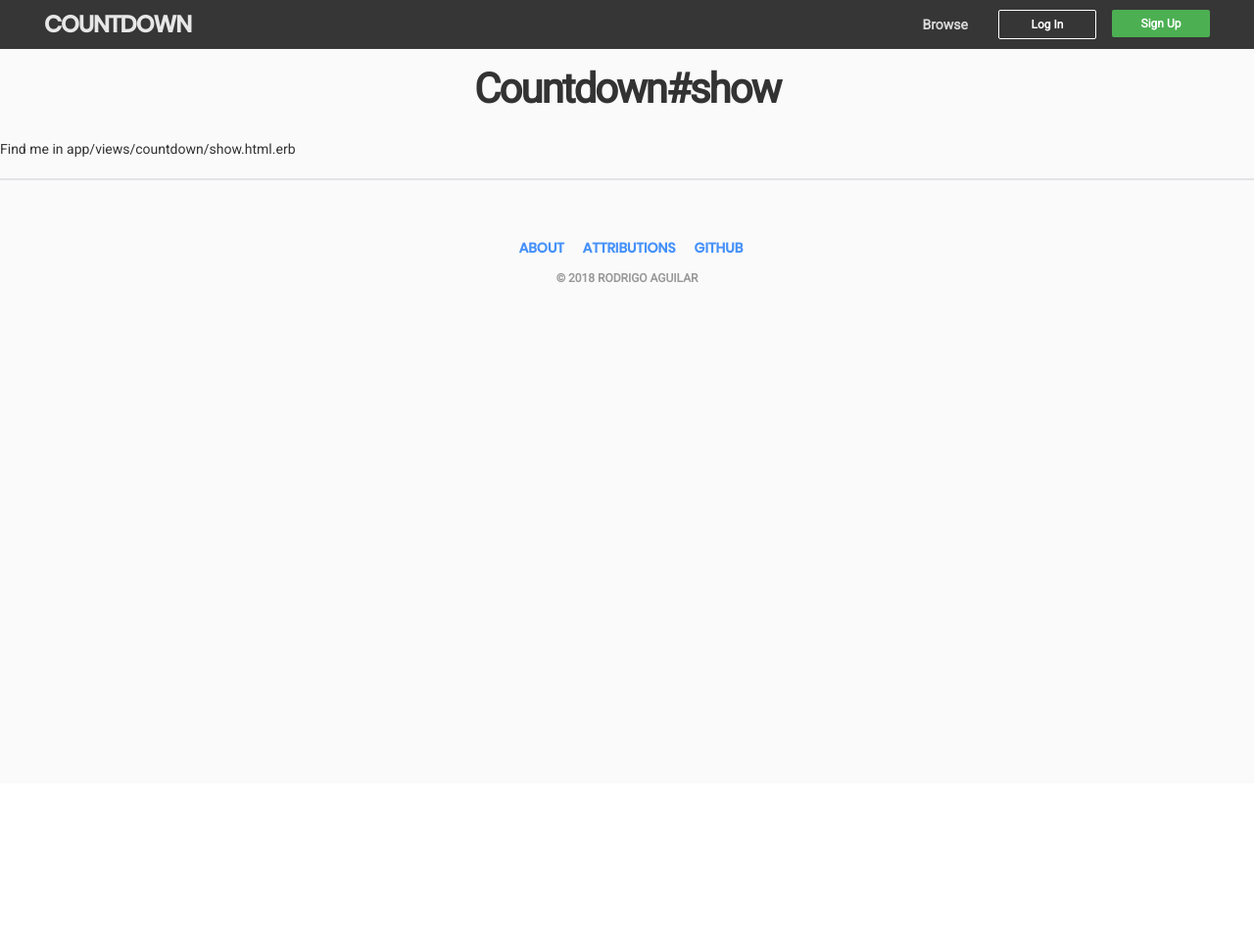
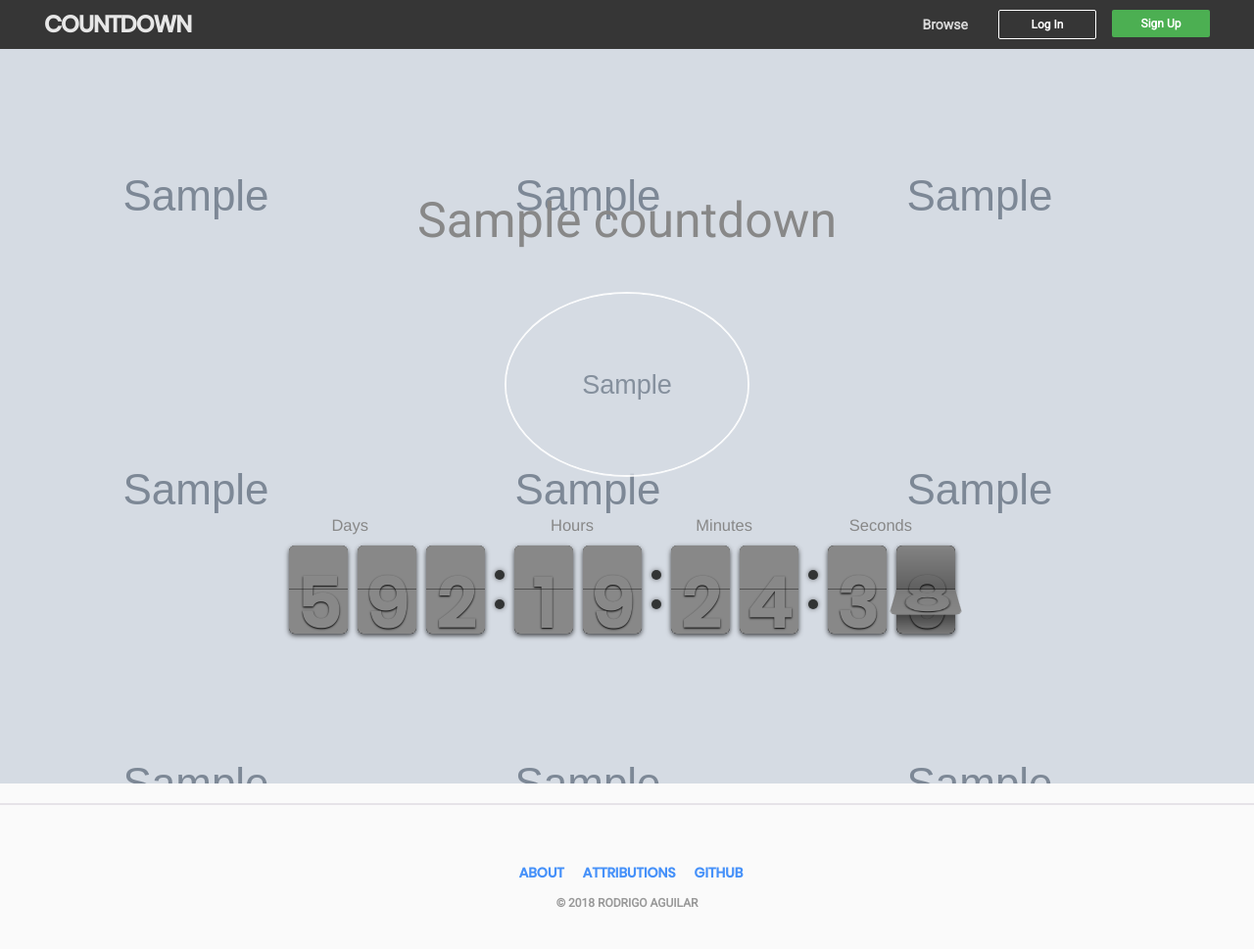
Before and after one commit to raguila8/countdown_app, a Rails app: page /countdowns/1 in a window 1280 px wide. Shown: the whole page at 98% size. Before the commit the page ends 289 px from the top, so only its background shows below. Run offline with Rails 7, Linux system fonts and the light colour scheme; tables that the repository leaves empty hold one stand-in row (values such as "Sample post"); grey boxes marked "Sample" are stand-in pictures; style sheets or scripts are compiled from the project's sources; some libraries are stand-ins or nearby versions.

Commit message:
countdown#show controller and view, fix image upload bug and successfully change countdown colors

```diff
--- a/app/assets/javascripts/countdown.js
+++ b/app/assets/javascripts/countdown.js
@@ -1,5 +1,25 @@
-$(document).on('ready turbolinks:load', function() {
+$(document).on('turbolinks:load', function() {
   var AUTH_TOKEN = $('meta[name=csrf-token]').attr('content');
+
+  if ($("#countdown-show").length) {
+    var clock;
+
+    // Grab the current date
+    var currentDate = new Date();
+
+    // Set some date in the future. In this case, it's always Jan 1
+    var futureDate  = new Date($("#countdown-date").val());
+
+    // Calculate the difference in seconds between the future and current date
+    var diff = futureDate.getTime() / 1000 - currentDate.getTime() / 1000;
+
+    // Instantiate a coutdown FlipClock
+	  clock = $('.clock').FlipClock(diff, {
+      clockFace: 'DailyCounter',
+      countdown: true
+    });
+
+  }
 
   if ($('#regForm').length) {
 
@@ -59,13 +79,18 @@ $(document).on('ready turbolinks:load', function() {
 
     $("body").on('click', '.main-image-scroll .default-image', function() {
       $mainImagePreview.attr("src", $(this)[0].src);
-      $("#countdown_main_image").val($(this)[0].src);
+      // set local_main_image input value
+      $("#countdown_local_main_image").val($(this)[0].src);
+      //$("#countdown_main_image").val($(this)[0].src);
       mainImageURL = $(this)[0].src;
     });
 
     $("body").on('click', '.background-image-scroll .default-image', function() {
       $backgroundImagePreview.attr("src", $(this)[0].src);
-      $("#countdown_background_image").val($(this)[0].src);
+      // set local_background_image input value
+      $("#countdown_local_background_image").val($(this)[0].src);
+
+      //$("#countdown_background_image").val($(this)[0].src);
       backgroundImageURL = $(this)[0].src;
     });
 
@@ -78,16 +103,18 @@ $(document).on('ready turbolinks:load', function() {
       var reader = new FileReader();
       reader.onload = function(e){
         image_base64 = e.target.result;
-        if ($current_input.attr('id') == "countdown_main_image_dummy") {
+        if ($current_input.attr('id') == "countdown_main_image") {
           main_image_base64 = image_base64;
           mainImageURL = "";
+          $("#countdown_local_main_image").val("");
           $mainImagePreview.attr("src", image_base64);
-          $("#countdown_main_image").val($current_input.val());
+          //$("#countdown_main_image").val($current_input[0].files[0].path);
         } else {
           background_image_base64 = image_base64;
           backgroundImageURL = "";
+          $("#countdown_background_main_image").val("");
           $backgroundImagePreview.attr("src", image_base64);
-          $("#countdown_background_image").val($current_input.val());
+          //$("#countdown_background_image").val($current_input.val());
         }
       };
       reader.readAsDataURL(file);
@@ -168,6 +195,8 @@ $(document).on('ready turbolinks:load', function() {
         async: false,
 				data: {
           countdown: {
+            local_main_image: $('#countdown_local_main_image').val(),
+            local_background_image: $('#countdown_local_background_image').val(),
 					  name: parameters.get("countdown[name]"),
             date: parameters.get("countdown[date]"),
             main_image: parameters.get("countdown[main_image]"),
@@ -307,7 +336,7 @@ $(document).on('ready turbolinks:load', function() {
     $('#countdown_time_color').spectrum({
       preferredFormat: "hex",
       showInput: true,
-      color: "#ffffff"
+      color: "#cccccc"
     });
 
     $('#countdown_time_color').show();
@@ -316,7 +345,7 @@ $(document).on('ready turbolinks:load', function() {
     $('#countdown_clock_background_color').spectrum({
       preferredFormat: "hex",
       showInput: true,
-      color: "#ffffff"
+      color: "#333333"
     });
 
     $('#countdown_clock_background_color').show();
@@ -359,7 +388,6 @@ $(document).on('ready turbolinks:load', function() {
             var html = "<div id='error_explanation'><ul><li>" + data.error + "</li></ul></div>";
             $('#regForm h1').after(html);
           } else {
-            console.log("so far so good");
             $('#preview-modal .modal-body').empty();
             var countdown_html = "<div class='countdown' style='background: url(" + getBackgroundImageURL() + ") no-repeat center center fixed;'>" +
               "<header class='masthead'><div class='intro-body'><div class='container col-md-12'><div class='text-center'>" +
@@ -370,7 +398,7 @@ $(document).on('ready turbolinks:load', function() {
 
 
             $('#preview-modal .modal-body').append(countdown_html);
-            console.log("bad");
+
             var clock;
 
             // Grab the current date
@@ -388,8 +416,23 @@ $(document).on('ready turbolinks:load', function() {
               countdown: true
             });
 
-            $("#preview-modal").modal("show");
-            console.log("finsihed");
+
+            if ($("#flipclock-stylesheet").length) {
+              $("#flipclock-stylesheet").remove();
+            }
+
+            var sheet = document.createElement('style');
+            sheet.id = "flipclock-stylesheet";
+            sheet.innerHTML = ".flip-clock-label { color: " +
+              parameters.get("countdown[labels_color]") +
+              " !important;} .flip-clock-wrapper ul li a div div.inn { color: " +
+               parameters.get("countdown[time_color]") +
+               " !important; background-color: " +
+               parameters.get("countdown[clock_background_color]") +
+               " !important;}";
+             document.body.appendChild(sheet);
+
+             $("#preview-modal").modal("show");
           }
 
         }
--- a/app/assets/javascripts/users.js
+++ b/app/assets/javascripts/users.js
@@ -1,4 +1,4 @@
-$(document).on('ready turbolinks:load', function() {
+$(document).on('turbolinks:load', function() {
   $('.following-scroll').flickity( {
     // options
     cellAlign: 'left',
--- a/app/assets/stylesheets/countdown.scss
+++ b/app/assets/stylesheets/countdown.scss
@@ -118,7 +118,7 @@
 	  margin-bottom: 45px;
   }
 
-  .rounded-circle {
+  .rounded-circle, .img-circle {
 	  opacity:0.9;
 	  border: 2px solid #fff;
   }
@@ -136,7 +136,7 @@
   margin: 0 auto;
   margin-top: 20px;
   margin-bottom: 20px;
-  max-width: 620px;
+  max-width: 700px;
 }
 
 .next-prev-btn {
@@ -216,3 +216,7 @@
   font-size: 14px;
   color: #394252;
 }
+
+#countdown-show {
+  height: calc(100vh - 50px);
+}
--- a/app/assets/stylesheets/shared.scss
+++ b/app/assets/stylesheets/shared.scss
@@ -34,6 +34,12 @@ a, .link {
     opacity: 0.8 !important;
     text-decoration: none;
   }
+}
+
+/* display */
+
+.hidden {
+  display: none;
 }
 
 
--- a/app/controllers/countdowns_controller.rb
+++ b/app/controllers/countdowns_controller.rb
@@ -3,16 +3,28 @@ class CountdownsController < ApplicationController
   end
 
   def show
+    @countdown = Countdown.find(params[:id])
   end
 
   def edit
   end
 
   def create
-    if params[:commit] == "Preview"
+    @countdown = Countdown.new(countdown_params)
+    if !params[:countdown][:local_main_image].empty?
+      @countdown.main_image = File.open(File.join(Rails.root, "/public/#{params[:countdown][:local_main_image]}"))
+    end
 
+    if !params[:countdown][:local_background_image].empty?
+      @countdown.background_image = File.open(File.join(Rails.root, "/public/#{params[:countdown][:local_background_image]}"))
     end
-    redirect_to user_path(current_user.id)
+
+    if @countdown.save
+      flash[:sucess] = "New Countdown Created!"
+      redirect_to @countdown
+    else
+      render 'new'
+    end
   end
 
   def destroy
@@ -25,6 +37,15 @@ class CountdownsController < ApplicationController
   def next
     respond_to do |format|
       @countdown = Countdown.new(countdown_params)
+      if !params[:countdown][:local_main_image].empty?
+        @countdown.main_image = File.open(File.join(Rails.root, "/public/#{params[:countdown][:local_main_image]}"))
+
+      end
+
+      if !params[:countdown][:local_background_image].empty?
+        @countdown.background_image = File.open(File.join(Rails.root, "/public/#{params[:countdown][:local_background_image]}"))
+      end
+
       @valid = @countdown.valid?
       if @valid
         format.json {
--- a/app/uploaders/countdown_background_image_uploader.rb
+++ b/app/uploaders/countdown_background_image_uploader.rb
@@ -1,3 +1,7 @@
 class CountdownBackgroundImageUploader < ImageUploader
 
+  def store_dir
+    "uploads/#{model.class.to_s.underscore}/#{mounted_as}/#{model.id}"
+  end
+
 end
--- a/app/uploaders/countdown_main_image_uploader.rb
+++ b/app/uploaders/countdown_main_image_uploader.rb
@@ -1,4 +1,8 @@
 class CountdownMainImageUploader < ImageUploader
+
+  def store_dir
+    "uploads/#{model.class.to_s.underscore}/#{mounted_as}/#{model.id}"
+  end
 
   version :thumb do
     process resize_to_fill: [500, 500]
--- a/app/uploaders/image_uploader.rb
+++ b/app/uploaders/image_uploader.rb
@@ -1,10 +1,8 @@
 class ImageUploader < CarrierWave::Uploader::Base
   # Include RMagick or MiniMagick support:
   # include CarrierWave::RMagick
-  # include CarrierWave::MiniMagick
+  include CarrierWave::MiniMagick
 
-  # Choose what kind of storage to use for this uploader:
-  storage :file
   # storage :fog
 
   # Override the directory where uploaded files will be stored.
--- a/app/views/countdowns/show.html.erb
+++ b/app/views/countdowns/show.html.erb
@@ -1,2 +1,30 @@
-<h1>Countdown#show</h1>
-<p>Find me in app/views/countdown/show.html.erb</p>
+<div class="countdown" id="countdown-show" style='background: url(<%=@countdown.background_image.url%>'>
+  <header class="masthead">
+    <div class="intro-body">
+      <div class="container">
+        <div class="text-center">
+          <h3 class="brand-heading margin" style="color: <%=@countdown.title_color%>"><%=@countdown.name%></h3>
+			    <img src="<%=@countdown.main_image.thumb.url%>"  class="img-responsive img-circle margin" alt="Me" style="display:inline" width="250" height="250">
+          <div class="flip-counter clock flip-clock-wrapper" style=""></div>
+        </div>
+      </div>
+    </div>
+  </header>
+</div>
+
+<input id="countdown-date" type="hidden" value="<%= @countdown.date %>">
+
+<style>
+  .navbar {
+    margin-bottom: 0 !important;
+  }
+
+  .flip-clock-label {
+    color: <%= @countdown.labels_color %> !important;
+  }
+
+  .flip-clock-wrapper ul li a div div.inn {
+    color: <%= @countdown.time_color %> !important;
+    background-color: <%= @countdown.clock_background_color %> !important;
+  }
+</style>
```
Also changed, not shown: app/models/countdown.rb (+6 -2 lines), app/views/countdowns/new.html.erb (+9 -9 lines), config/initializers/carrier_wave.rb (added, +8 -0 lines), Gemfile, 4 other files.
